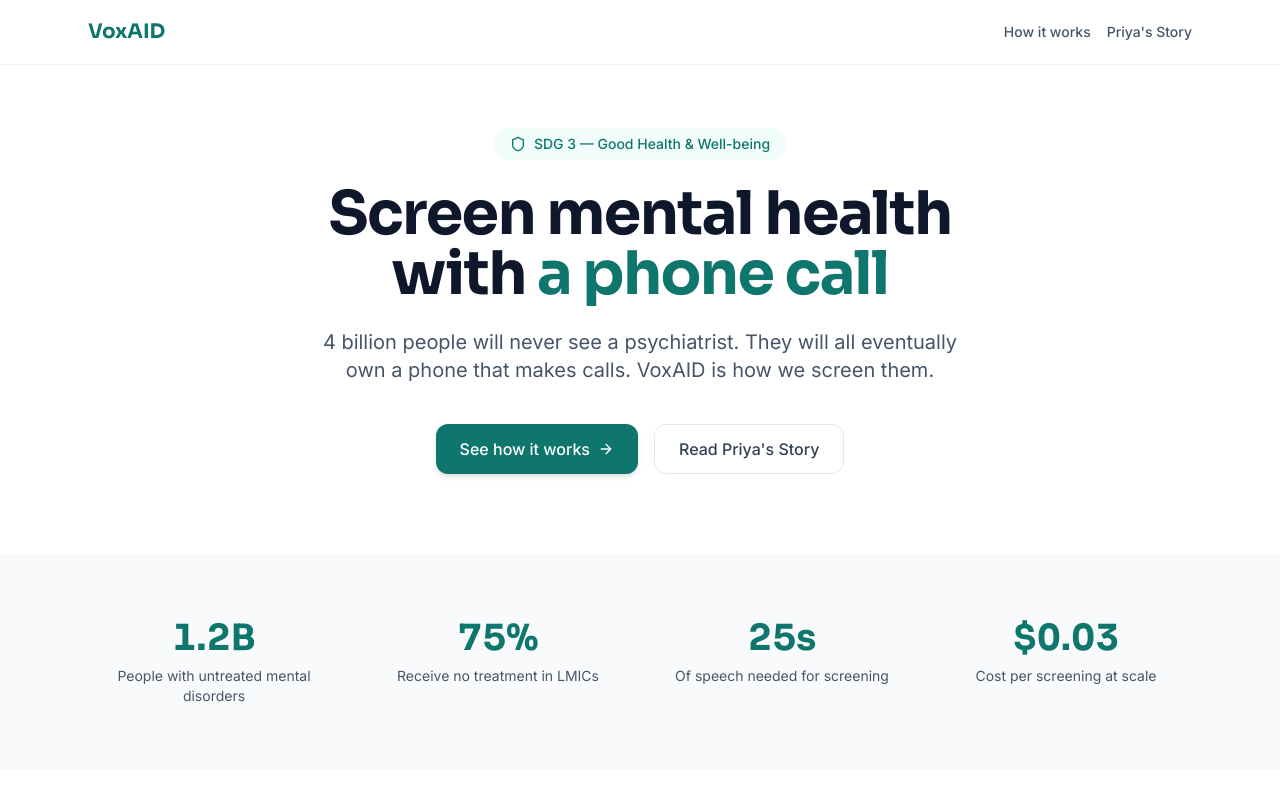
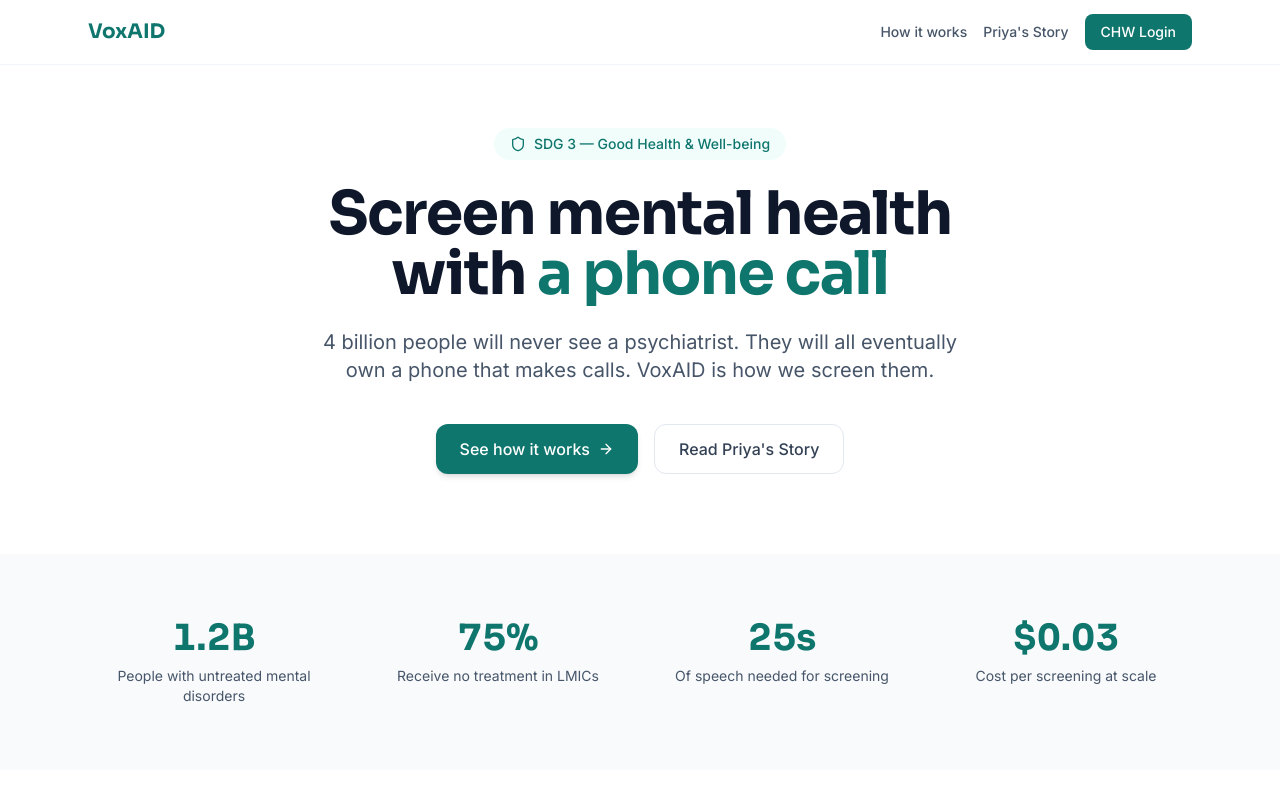
Before and after one commit to yatinkalra22/voxaid, a Next.js app in the folder apps/web/: page / in a window 1280 px wide. Shown: the top 800 px of the page. Built offline with nearby package versions, Linux system fonts and the light colour scheme.

Commit message:
feat: add CHW Login button to landing page navbar

```diff
--- a/apps/web/src/app/page.tsx
+++ b/apps/web/src/app/page.tsx
@@ -68,6 +68,12 @@
               className="text-sm font-medium text-slate-600 hover:text-primary-700 transition-colors focus-visible:outline-none focus-visible:ring-2 focus-visible:ring-teal-500 focus-visible:ring-offset-2 rounded"
             >
               Priya&apos;s Story
+            </Link>
+            <Link
+              href="/dashboard"
+              className="text-sm font-medium text-white bg-primary-700 hover:bg-primary-800 px-4 py-2 rounded-lg transition-colors focus-visible:outline-none focus-visible:ring-2 focus-visible:ring-teal-500 focus-visible:ring-offset-2"
+            >
+              CHW Login
             </Link>
           </div>
         </div>
```
